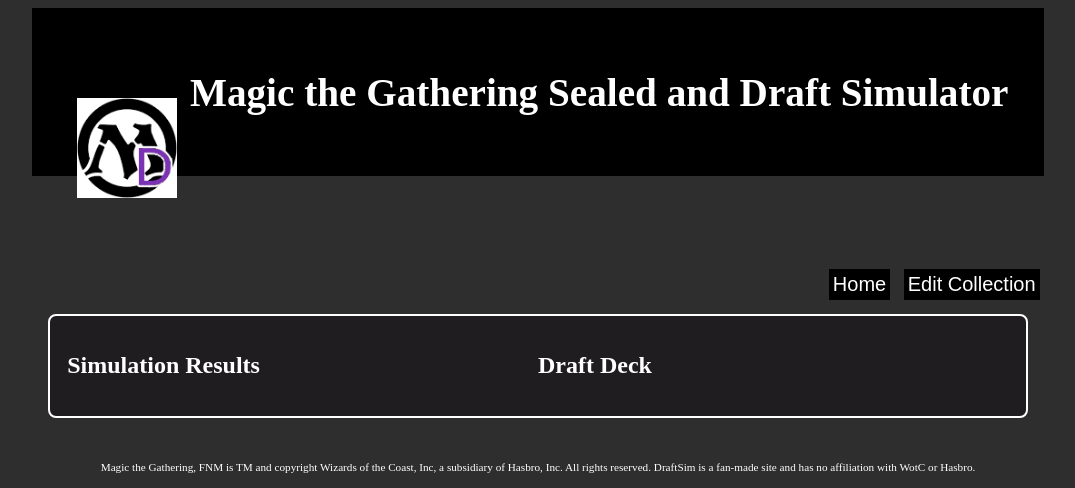
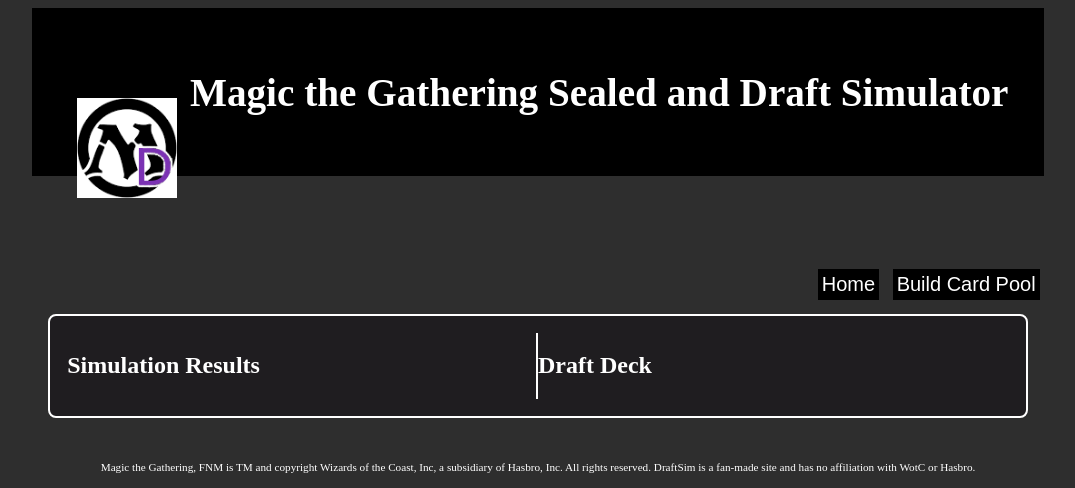
Before and after one commit to radderic/CIS-350-Project, a Flask app: page /sealed in a window 1280 px wide. Shown: the top 488 px of the page, without its empty margins (102-1177 px from the left). Run offline with Flask 2, Linux system fonts and the light colour scheme; some web fonts are replaced.

Commit message:
minor css changes

```diff
--- a/static/css/base.css
+++ b/static/css/base.css
@@ -228,3 +228,7 @@ main {
     color: black;
     background-color: lightblue;
 }
+
+.empty-search {
+    font-size: 4rem;
+}
--- a/static/css/style.css
+++ b/static/css/style.css
@@ -1,5 +1,11 @@
 /*web based font*/
 @import url('https://fonts.googleapis.com/css?family=Hammersmith+One');
+
+* {
+    /*margin: 0;*/
+    /*padding: 0;*/
+    box-sizing: border-box;
+}
 
 /*background styles and text alignment for header*/
 header{
@@ -188,6 +194,7 @@ button:hover{
 
 .sealed-split {
     display: flex;
+    justify-content: flex-start;
 }
 
 #draft-deck > p, #sealed-deck > p {
@@ -199,12 +206,9 @@ button:hover{
     overflow: auto;
 }
 
-#sealed-results {
-    flex-basis: 50%;
-}
-
-#sealed-picks {
-    flex-basis: 50%;
+.results-container {
+    width: 50%;
+    border-right: 2px solid white;
 }
 
 /*media query for tablet viewport targets screens with a min width of 669px*/
--- a/templates/editcollection.html
+++ b/templates/editcollection.html
@@ -76,7 +76,7 @@
                     {% endfor %}
                 {% else %}
                     <div>
-                        <p>No search results!</p>
+                        <p class="empty-search">No search results</p>
                     </div>
                 {% endif %}
                 </div>
--- a/templates/index.html
+++ b/templates/index.html
@@ -17,7 +17,7 @@
             </header>
             <nav>
                 <ul>
-                    <li><a href="{{url_for('search', page=1)}}">Edit Collection</a></li>
+                    <li><a href="{{url_for('search', page=1)}}">Build Card Pool</a></li>
                     <!--<li><a href="viewcollection.html">View Collection</a></li>-->
                     <!--<li><a href="draft.html">Start Draft</a></li>-->
                     <li><a href="{{url_for('sealed')}}">Start Sealed</a></li>
--- a/templates/sealed.html
+++ b/templates/sealed.html
@@ -12,13 +12,13 @@
     <body>
         <div id="outerwrapper">
             <header>
-                <a href="index.html"><img src="{{url_for('static', filename='images/logo.png')}}" alt= "Magic the Gathering Logo"></a>
+                <a href="{{url_for('index')}}"><img src="{{url_for('static', filename='images/logo.png')}}" alt= "Magic the Gathering Logo"></a>
                 <p>Magic the Gathering Sealed and Draft Simulator</p>
             </header>
             <nav>
                 <ul>
                     <li><a href="/">Home</a></li>
-                    <li><a href="{{url_for('search', page=1)}}">Edit Collection</a></li>
+                    <li><a href="{{url_for('search', page=1)}}">Build Card Pool</a></li>
                     <!--<li><a href="viewcollection.html">View Collection</a></li>-->
                     <!--<li><a href="draft.html">Start Draft</a></li>-->
                 </ul>
@@ -29,9 +29,11 @@
                     <div id="sealed-results">
                     </div>
                 </div>
-                <div id="sealed-picks">
-                    <h2>Draft Deck</h2>
-                    <div id="sealed-results">
+                <div class="picks-container">
+                    <div id="sealed-picks">
+                        <h2>Draft Deck</h2>
+                        <div id="sealed-results">
+                        </div>
                     </div>
                 </div>
             </main>
```
